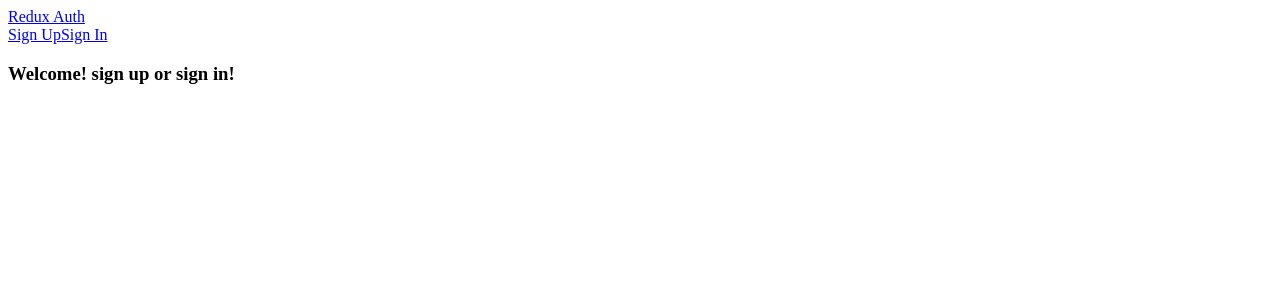
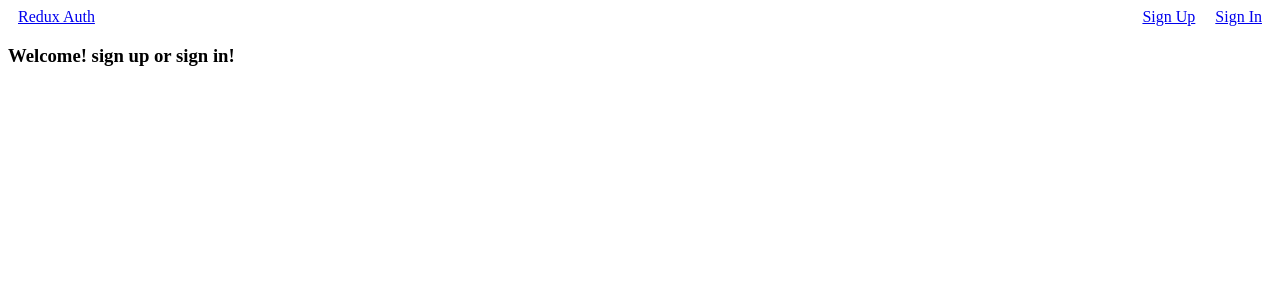
Before and after one commit to Poojaaaa/client, a React (Create React App) app: page / in a window 1280 px wide. Shown: the top 300 px of the page. Built offline with nearby package versions, Linux system fonts and the light colour scheme.

Commit message:
Header Styling

```diff
--- a/src/components/Header.js
+++ b/src/components/Header.js
@@ -1,6 +1,7 @@
 import React, { Component } from "react";
 import { Link } from "react-router-dom";
 import { connect } from "react-redux";
+import "./HeaderStyle.css";
 
 class Header extends Component {
   renderLinks() {
@@ -22,7 +23,7 @@
   }
   render() {
     return (
-      <div>
+      <div className="header">
         <Link to="/">Redux Auth</Link>
         {this.renderLinks()}
       </div>
--- /dev/null
+++ b/src/components/HeaderStyle.css
@@ -0,0 +1,8 @@
+.header {
+  display: flex;
+  justify-content: space-between;
+}
+
+.header a {
+  margin: 0 10px;
+}
```
